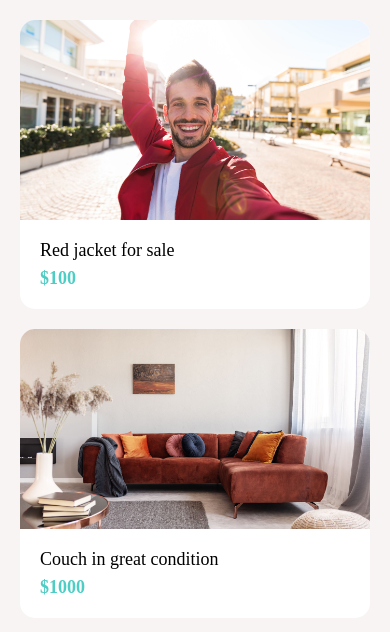
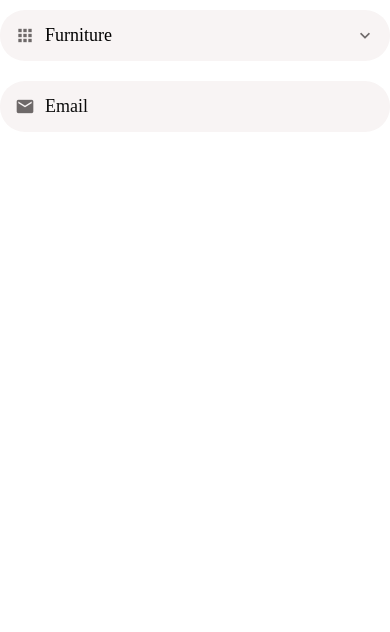
Before and after one commit to bixingjian/travel-planner, a React Native app: screen / in a window 390 px wide. Shown: the top 632 px of the page. Built offline with nearby package versions, Linux system fonts and the light colour scheme.

Commit message:
add input, picker

```diff
--- a/App.js
+++ b/App.js
@@ -1,4 +1,4 @@
-import React from "react";
+import React, { useState } from "react";
 import { View } from "react-native";
 import { MaterialCommunityIcons } from "@expo/vector-icons";
 
@@ -12,7 +12,28 @@
 import ListItem from "./app/components/ListItem";
 import AccountScreen from "./app/screens/AccountScreen";
 import ListingsScreen from "./app/screens/ListingsScreen";
+import AppTextInput from "./app/components/AppTextInput";
+import AppPicker from "./app/components/AppPicker";
+
+const categories = [
+  { label: "Furniture", value: 1 },
+  { label: "Clothing", value: 2 },
+  { label: "Cameras", value: 3 },
+];
 
 export default function App() {
-  return <ListingsScreen />;
+  const [category, setCategory] = useState(categories[0]);
+
+  return (
+    <Screen>
+      <AppPicker
+        selectedItem={category}
+        onSelectItem={(item) => setCategory(item)}
+        items={categories}
+        icon="apps"
+        placeholder="Category"
+      />
+      <AppTextInput icon="email" placeholder="Email" />
+    </Screen>
+  );
 }
--- /dev/null
+++ b/app/components/AppPicker.js
@@ -0,0 +1,81 @@
+import React, { useState } from "react";
+import {
+  View,
+  StyleSheet,
+  TouchableWithoutFeedback,
+  Modal,
+  Button,
+  FlatList,
+} from "react-native";
+import { MaterialCommunityIcons } from "@expo/vector-icons";
+
+import AppText from "./AppText";
+import Screen from "./Screen";
+import defaultStyles from "../config/styles";
+import PickerItem from "./PickerItem";
+
+function AppPicker({ icon, items, onSelectItem, placeholder, selectedItem }) {
+  const [modalVisible, setModalVisible] = useState(false);
+
+  return (
+    <>
+      <TouchableWithoutFeedback onPress={() => setModalVisible(true)}>
+        <View style={styles.container}>
+          {icon && (
+            <MaterialCommunityIcons
+              name={icon}
+              size={20}
+              color={defaultStyles.colors.medium}
+              style={styles.icon}
+            />
+          )}
+          <AppText style={styles.text}>
+            {selectedItem ? selectedItem.label : placeholder}
+          </AppText>
+          <MaterialCommunityIcons
+            name="chevron-down"
+            size={20}
+            color={defaultStyles.colors.medium}
+          />
+        </View>
+      </TouchableWithoutFeedback>
+      <Modal visible={modalVisible} animationType="slide">
+        <Screen>
+          <Button title="Close" onPress={() => setModalVisible(false)} />
+          <FlatList
+            data={items}
+            keyExtractor={(item) => item.value.toString()}
+            renderItem={({ item }) => (
+              <PickerItem
+                label={item.label}
+                onPress={() => {
+                  setModalVisible(false);
+                  onSelectItem(item);
+                }}
+              />
+            )}
+          />
+        </Screen>
+      </Modal>
+    </>
+  );
+}
+
+const styles = StyleSheet.create({
+  container: {
+    backgroundColor: defaultStyles.colors.light,
+    borderRadius: 25,
+    flexDirection: "row",
+    width: "100%",
+    padding: 15,
+    marginVertical: 10,
+  },
+  icon: {
+    marginRight: 10,
+  },
+  text: {
+    flex: 1,
+  },
+});
+
+export default AppPicker;
--- /dev/null
+++ b/app/components/AppTextInput.js
@@ -0,0 +1,37 @@
+import React from "react";
+import { View, TextInput, StyleSheet } from "react-native";
+import { MaterialCommunityIcons } from "@expo/vector-icons";
+
+import defaultStyles from "../config/styles";
+
+function AppTextInput({ icon, ...otherProps }) {
+  return (
+    <View style={styles.container}>
+      {icon && (
+        <MaterialCommunityIcons
+          name={icon}
+          size={20}
+          color={defaultStyles.colors.medium}
+          style={styles.icon}
+        />
+      )}
+      <TextInput style={defaultStyles.text} {...otherProps} />
+    </View>
+  );
+}
+
+const styles = StyleSheet.create({
+  container: {
+    backgroundColor: defaultStyles.colors.light,
+    borderRadius: 25,
+    flexDirection: "row",
+    width: "100%",
+    padding: 15,
+    marginVertical: 10,
+  },
+  icon: {
+    marginRight: 10,
+  },
+});
+
+export default AppTextInput;
--- /dev/null
+++ b/app/components/PickerItem.js
@@ -0,0 +1,19 @@
+import React from "react";
+import { TouchableOpacity, StyleSheet } from "react-native";
+import AppText from "./AppText";
+
+function PickerItem({ label, onPress }) {
+  return (
+    <TouchableOpacity onPress={onPress}>
+      <AppText style={styles.text}>{label}</AppText>
+    </TouchableOpacity>
+  );
+}
+
+const styles = StyleSheet.create({
+  text: {
+    padding: 20,
+  },
+});
+
+export default PickerItem;
--- a/app/config/colors.js
+++ b/app/config/colors.js
@@ -5,5 +5,6 @@
   white: "#fff",
   medium: "#6e6969",
   light: "#f8f4f4",
+  dark: "#0c0c0c",
   danger: "#ff5252",
 };
--- /dev/null
+++ b/app/config/styles.js
@@ -0,0 +1,12 @@
+import { Platform } from "react-native";
+
+import colors from "./colors";
+
+export default {
+  colors,
+  text: {
+    color: colors.dark,
+    fontSize: 18,
+    fontFamily: Platform.OS === "android" ? "Roboto" : "Avenir",
+  },
+};
```
